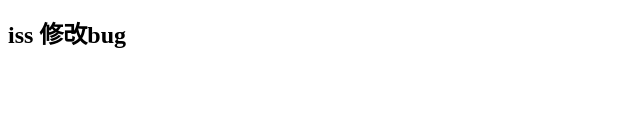
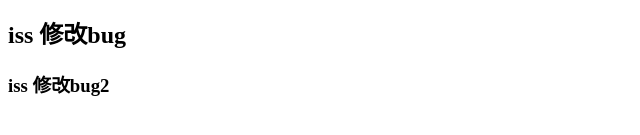
Before and after one commit to alexchenxi/git-demo, a plain HTML site: page index.html in a window 1280 px wide. Shown: the part 167-302 px from the top of the page, without its empty margins (0-640 px from the left). Drawn offline with Linux system fonts and the light colour scheme.

Commit message:
又修改bug

```diff
--- a/index.html
+++ b/index.html
@@ -12,6 +12,7 @@
     <h2>这是master部分的代码</h2>
     <h3>master修改的bug</h3>
     <h2>iss 修改bug</h2>
+    <h3>iss 修改bug2</h3>
 </body>
 
 </html>
```
